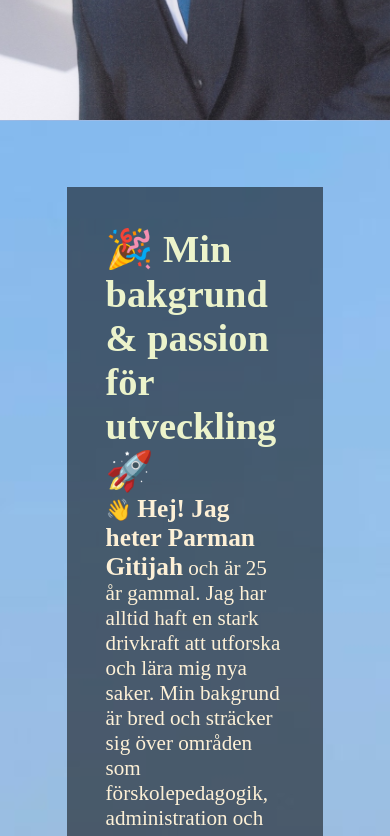
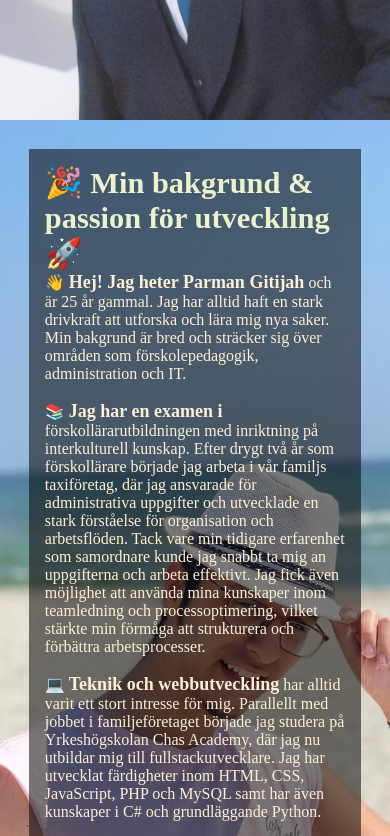
Before and after one commit to ParreG/Lab1---CV, a plain HTML site: page about.html in a window 390 px wide. Shown: the part 360-1196 px from the top of the page. Drawn offline with Linux system fonts and the light colour scheme; a web font is replaced by a local one.

Commit message:
små fix

```diff
--- a/about.html
+++ b/about.html
@@ -39,7 +39,7 @@
                 <br><br>
 
                 📚 <strong>Jag har en examen i</strong> förskollärarutbildningen med inriktning på interkulturell kunskap.
-                Efter ett år som förskollärare började jag arbeta i vår familjs taxiföretag, där jag ansvarade för
+                Efter drygt två år som förskollärare började jag arbeta i vår familjs taxiföretag, där jag ansvarade för
                 administrativa uppgifter och utvecklade en stark förståelse för organisation och arbetsflöden.
                 Tack vare min tidigare erfarenhet som samordnare kunde jag snabbt ta mig an uppgifterna och arbeta
                 effektivt. Jag fick även möjlighet att använda mina kunskaper inom teamledning och processoptimering,
--- a/style.css
+++ b/style.css
@@ -241,6 +241,7 @@ nav ul li a:hover{
 #aboutHeading{
     color: rgb(236, 243, 203);
     font-family: "Emblema One", serif;
+    display: inline;
 }
 
 strong{
@@ -252,6 +253,7 @@ strong{
     font-size: 1.1em;
     font-family: "Englebert", serif;
 }
+/* main about Slutar */
 
 
 
@@ -267,6 +269,8 @@ strong{
 
 
 
+
+/* Media query för alla sidor! */
 @media (max-width: 600px) {
     header {
         height: 30em;
@@ -291,4 +295,33 @@ strong{
         font-size: 14px;
         padding: 15px;
     }
+
+    .aboutMain{
+        padding: 1em;
+    }
+
+    .aboutMainContent {
+
+        padding: 1em;
+        margin: 0.8em;
+        color: white;
+        font-size: 1.0em;
+    }
+
+    #aboutHeading{
+        color: rgb(236, 243, 203);
+        font-family: "Emblema One", serif;
+        font-size: 190%;
+    }
+
+    strong{
+        font-size: large;
+    }
+
+    .aboutMainText {
+
+        font-size: 1em;
+
+    }
+
 }
```
